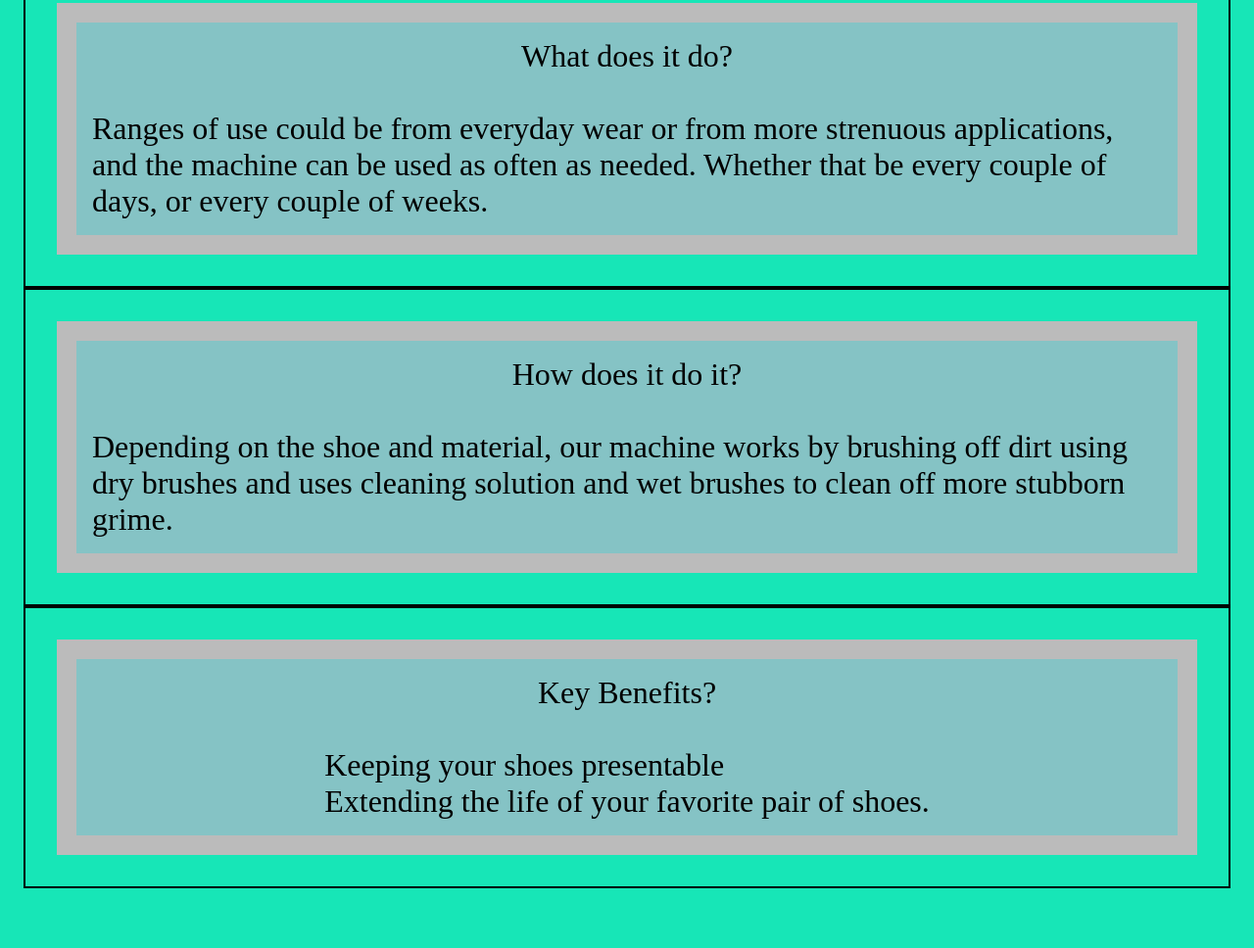
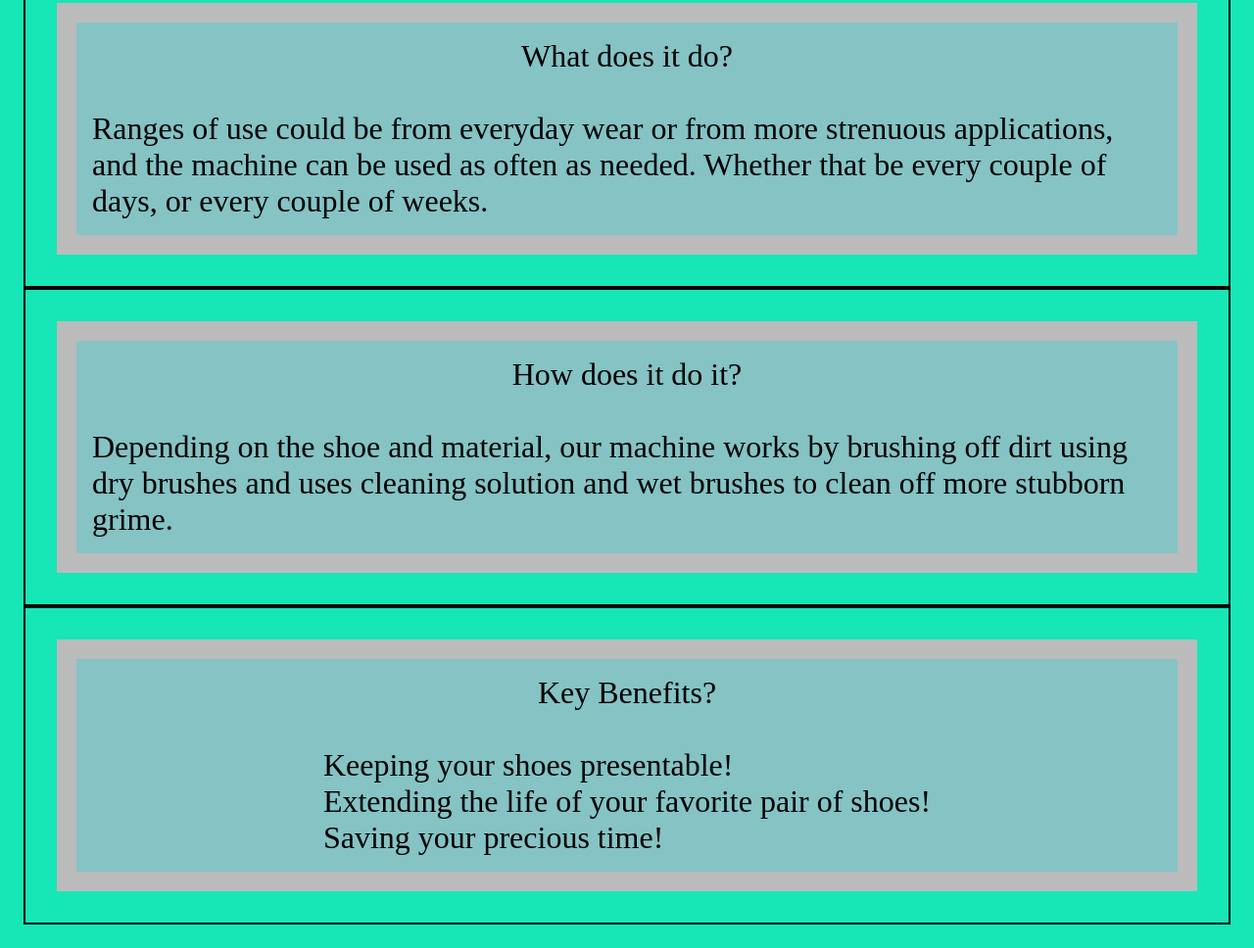
Before and after one commit to lilbean-eth/ece140b, a plain HTML site: page ia_1/product.html in a window 1280 px wide. Shown: the part 845-1813 px from the top of the page at 98% size. Before the commit the page ends 1776 px from the top, so only its background shows below. Drawn offline with Linux system fonts and the light colour scheme.

Commit message:
fixed errors

```diff
--- a/ia_1/product.html
+++ b/ia_1/product.html
@@ -62,9 +62,11 @@
       Key Benefits?
     </div>
     <br>
-    Keeping your shoes presentable
+    Keeping your shoes presentable!
     <br>
-    Extending the life of your favorite pair of shoes.
+    Extending the life of your favorite pair of shoes!
+    <br>
+    Saving your precious time!
   </div>
 </div>
 
```
